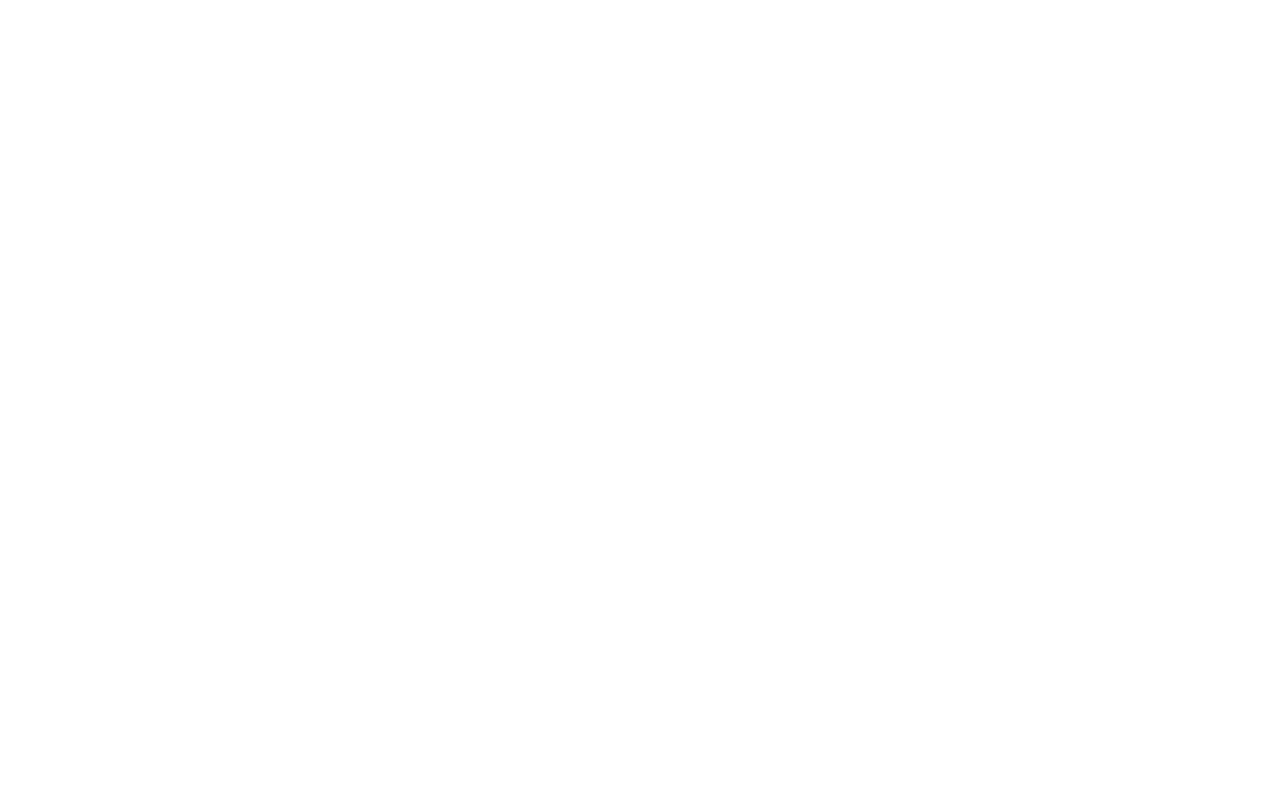
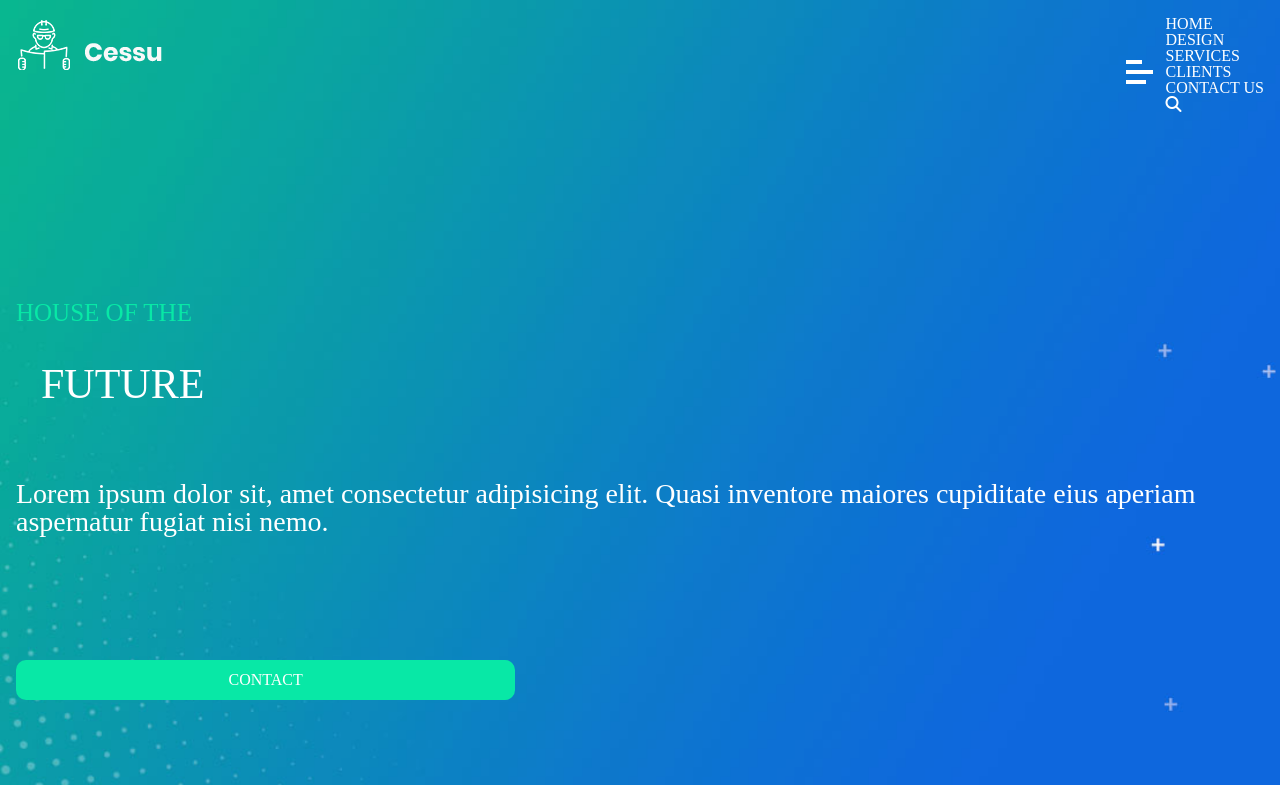
Before and after one commit to Jessygassama/project_Origin, a plain HTML site: page index.html in a window 1280 px wide. Shown: the top 785 px of the page. Drawn offline with Linux system fonts and the light colour scheme.

Commit message:
creation header complet

```diff
--- a/index.html
+++ b/index.html
@@ -1,14 +1,74 @@
 <!DOCTYPE html>
 <html lang="en">
+
 <head>
     <meta charset="UTF-8">
     <meta http-equiv="X-UA-Compatible" content="IE=edge">
     <meta name="viewport" content="width=device-width, initial-scale=1.0">
     <script src="https://kit.fontawesome.com/fa78d46ffb.js" crossorigin="anonymous"></script>
     <link rel="stylesheet" href="./css/style.css">
+    <link rel="stylesheet" href="./css/general.css">
     <link rel="stylesheet" href="./css/reset.css">
     <title>Document</title>
 </head>
+
 <body>
+
+    <header id="main-header">
+        <div class="container">
+            <div class="global-header">
+                <h1>
+                    <img src="./Images/logo.png" class="logo">
+                </h1>
+                <div id="burger-menu">
+                    <span>
+
+                    </span>
+                </div>
+                <nav class="texte-burger">
+                    <ul id="menu-header">
+                        <li>HOME</li>
+                        <li>DESIGN</li>
+                        <li>SERVICES</li>
+                        <li>CLIENTS</li>
+                        <li>CONTACT US</li>
+                        <li><i class="fa-solid fa-magnifying-glass"></i></li>
+                    </ul>
+                </nav>
+            </div>
+
+            <div class="flex-header">
+                <div class="texte-header">
+                    <p class="style-title-1">HOUSE OF THE</p>
+                    <p class="style-title-2">FUTURE</p>
+                    <p class="lorem-header-texte">Lorem ipsum dolor sit, amet consectetur adipisicing elit. Quasi
+                        inventore
+                        maiores cupiditate eius aperiam aspernatur fugiat nisi nemo.</p>
+                    <div class="button-header">CONTACT</div>
+                </div>
+                <div class="header-img"></div>
+            </div>
+
+            <div class="chevron">
+                <i class="fa-solid fa-circle-chevron-left"></i>
+                <i class="fa-solid fa-circle-chevron-right"></i>
+            </div>
+
+
+
+        </div>
+    </header>
+
+
+    <section></section>
+    <section></section>
+    <section></section>
+    <section></section>
+    <section></section>
+
+
+    <footer></footer>
+    <script type="text/javascript" src="./script.js"></script>
 </body>
+
 </html>
```
